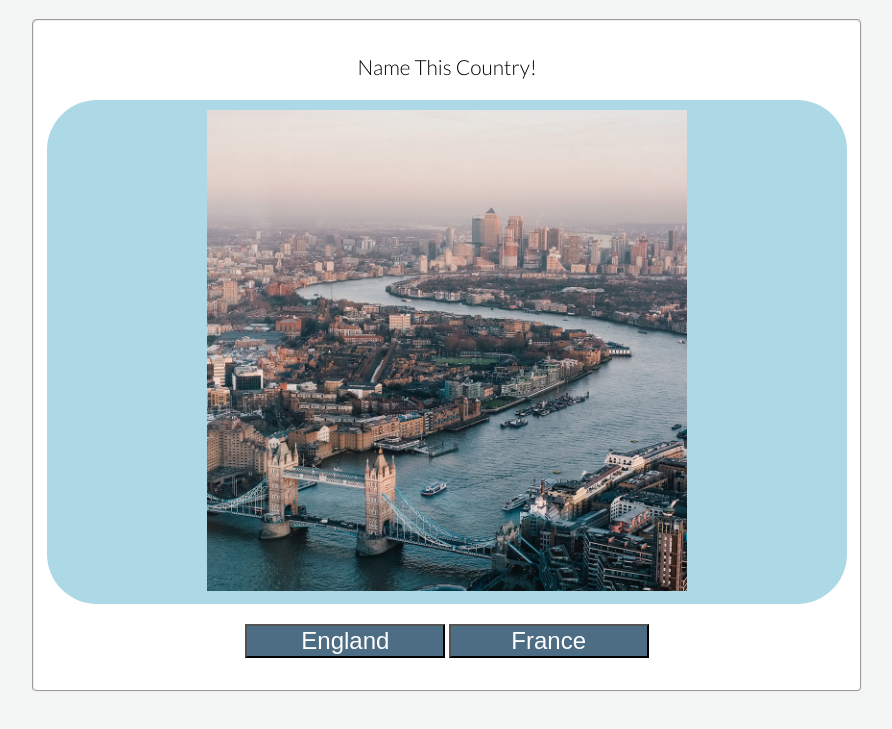
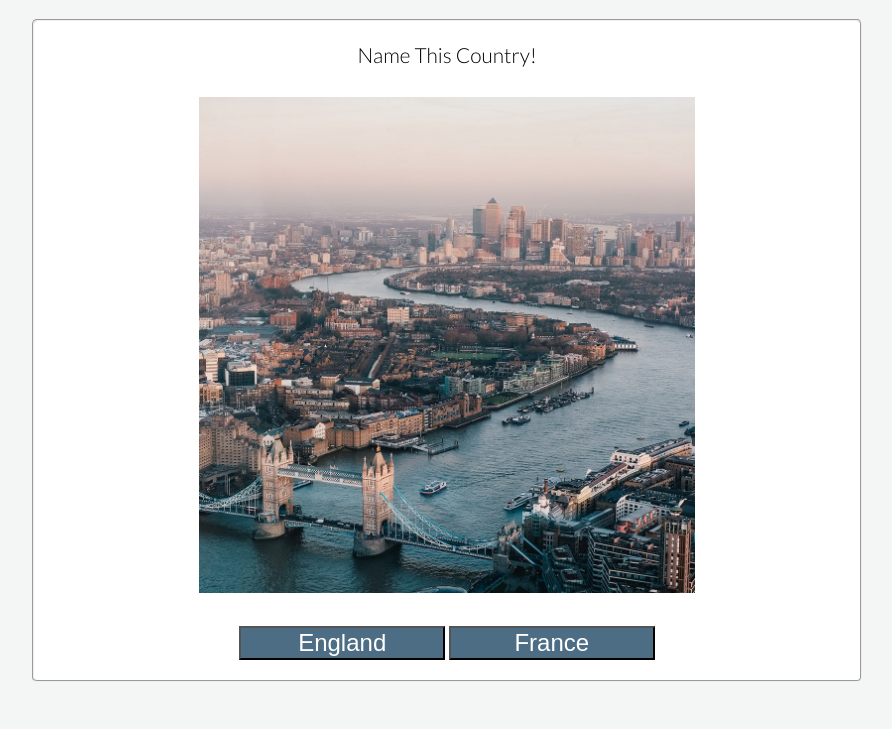
Before and after one commit to rinalds98/destination-unknown, a plain HTML site: page index.html in a window 1280 px wide. Both pictures are taken after a click on the button "Start Quiz!". Shown: the part 63-792 px from the top of the page, without its empty margins (193-1085 px from the left). Drawn offline with Linux system fonts and the light colour scheme.

Commit message:
Minor CSS and JS changes, Add text to README file

```diff
--- a/assets/css/style.css
+++ b/assets/css/style.css
@@ -59,14 +59,15 @@ body {
     max-width: 830px;
     margin-left: auto;
     margin-right: auto;
-    padding: 1%;
+    /*padding: 1%;*/
     border-radius: 5px;
 }
 
 .imageload {
     width: 100%;
-    background-color: lightblue;
+    background-color: white;
     border-radius: 50px;
+    overflow: clip;
 }
 
 .image {
--- a/assets/js/script.js
+++ b/assets/js/script.js
@@ -3,7 +3,7 @@
 let i = 0;
 // Global array of quiz questions
 
-let countries = [
+const countries = [
     {
         image : "assets/images/england.jpg",
         altText : "A photo that has the london bridge and river thames",
@@ -104,10 +104,10 @@ function checkAnswer(countryType){
         background.style.backgroundColor = "red";
         incrementWrongAnswer();
     }
-setTimeout(function(){
-    background.style.backgroundColor = org;
-    i++;
-    loader(i);
+    setTimeout(function(){
+        background.style.backgroundColor = org;
+        i++;
+        loader(i);
     }, 1000);
 }
 
```
Also changed, not shown: 1 other file.
